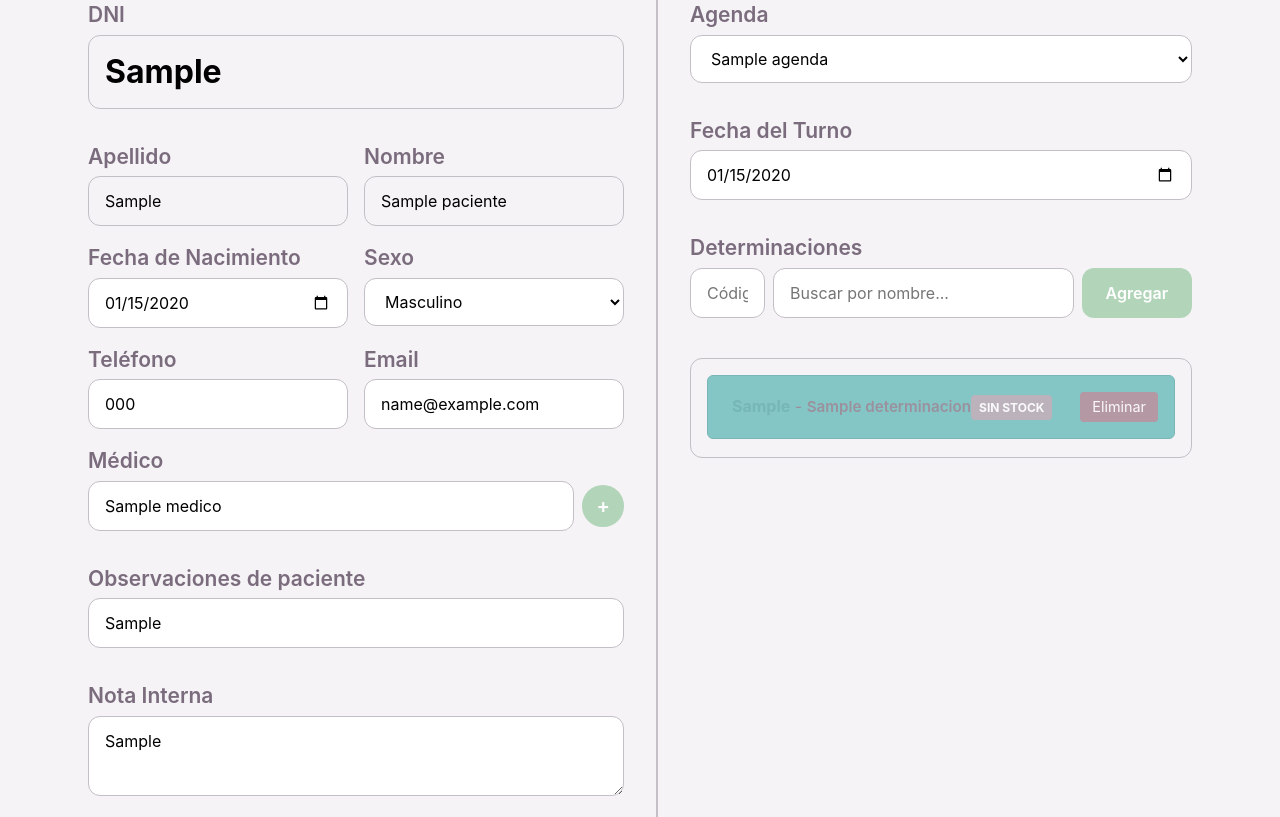
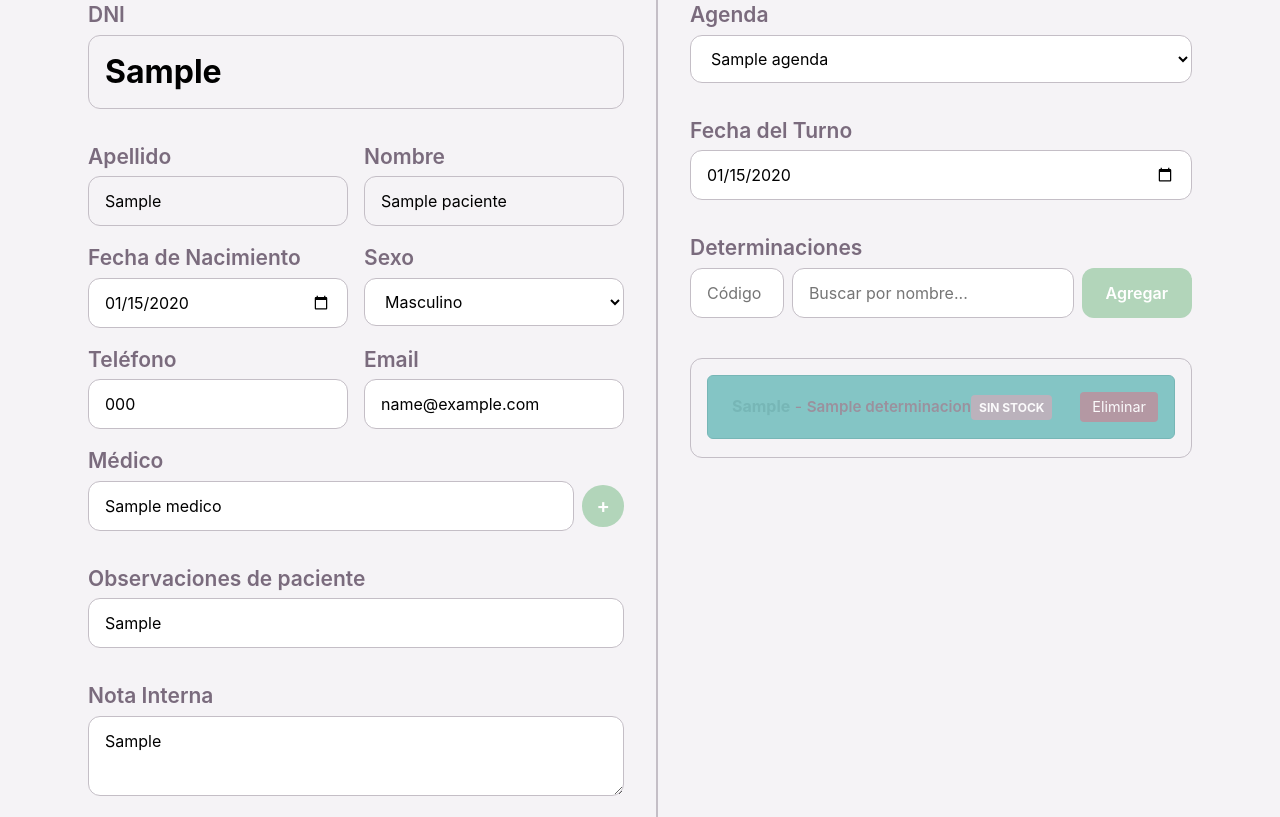
Before and after one commit to maurohcardona/calendario, a Django app: page /turnos/turno/1/editar/ in a window 1280 px wide. Shown: the part 231-1048 px from the top of the page. Run offline with Django 5.2, Linux system fonts and the light colour scheme; a user stored in the database is signed in; tables that the repository leaves empty hold one stand-in row (values such as "Sample post"); data that the repository does not hold is empty; parts of the project's set-up code (start-up, migrations or seed data) failed here and were passed over; some libraries are stand-ins or nearby versions.

Commit message:
Ajustar ancho de input Código y aumentar altura de lista
- Input Código: 0.6fr → 0.75fr (+25% de ancho)
  * El placeholder "Código" ahora entra completo cómodamente
  * De ~20% a ~25% del espacio disponible

- Input Nombre: 2.4fr → 2.25fr (reducción mínima)
  * Sigue siendo predominante con ~75% del espacio
  * Suficiente para búsqueda cómoda por nombre

- Lista de determinaciones: max-height 600px → 700px (+100px)
  * Se pueden ver ~12-14 determinaciones antes de hacer scroll
  * Total incremento desde inicio: +400px (de 300px a 700px)
  * Lista ahora supera la altura del campo Nota Interna

```diff
--- a/static/css/apple-design.css
+++ b/static/css/apple-design.css
@@ -1470,7 +1470,7 @@ body {
    ======================================== */
 .apple-det-grid {
     display: grid;
-    grid-template-columns: 0.6fr 2.4fr auto;
+    grid-template-columns: 0.75fr 2.25fr auto;
     gap: var(--space-sm);
     margin-bottom: var(--space-sm);
 }
@@ -1481,7 +1481,7 @@ body {
     border-radius: var(--border-radius-md);
     padding: var(--space-md);
     min-height: 100px;
-    max-height: 600px;
+    max-height: 700px;
     overflow-y: auto;
 }
 
```
